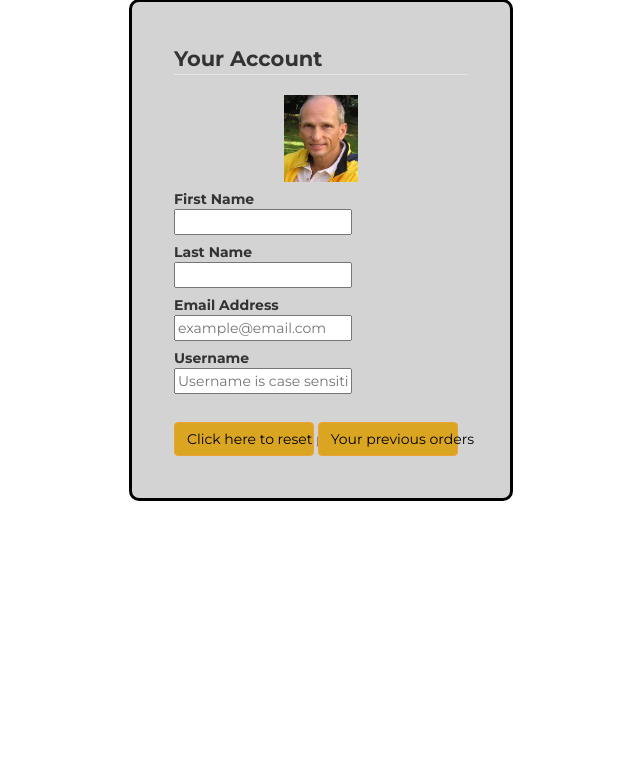
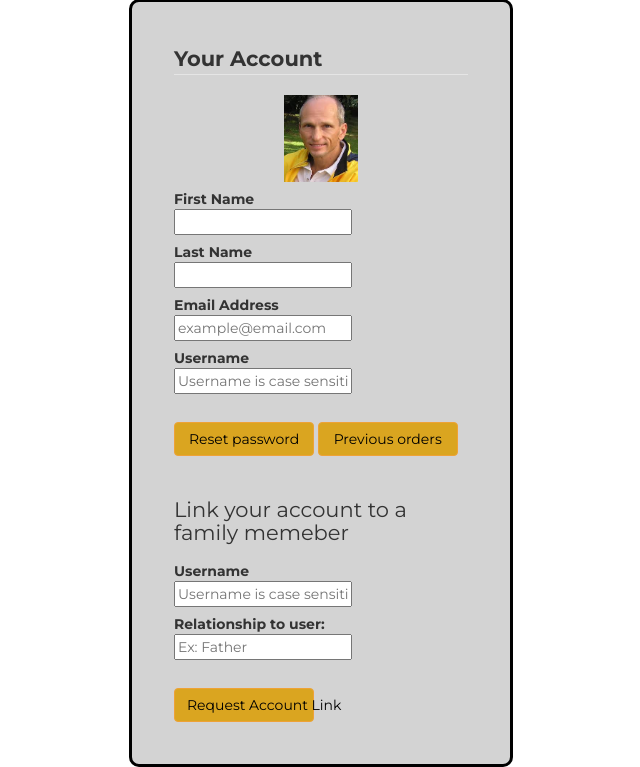
Before and after one commit to shalushivhare/Colorblind, a PHP site: page /accountsettings.html in a window 1280 px wide. Shown: the part 408-1175 px from the top of the page, without its empty margins (319-959 px from the left). Before the commit the page ends 909 px from the top, so only its background shows below. Run offline with PHP 8.4, Linux system fonts and the light colour scheme; some libraries are stand-ins or nearby versions.

Commit message:
account settings progress

```diff
--- a/accountsettings.html
+++ b/accountsettings.html
@@ -79,10 +79,34 @@
 
           <div class="control-group">
             <div class="controls">
-              <button class="btn btn-warning">Click here to reset password</button>
-              <button class="btn btn-warning">Your previous orders</button>
+              <button class="btn btn-warning">Reset password</button>
+              <button class="btn btn-warning">Previous orders</button>
+            </div>
+
+          <div class="ACh2">
+              <h2>Link your account to a family memeber</h2>
             </div>
           </div>
+
+          <div class="control-group">
+            <label class="control-label"  for="username">Username</label>
+            <div class="controls">
+              <input type="text" id="username" name="username" placeholder="Username is case sensitive" class="input-xlarge">
+            </div>
+          </div>
+
+          <div class="control-group">
+            <label class ="control-label" for="Relationship">Relationship to user:</label>
+              <div class="controls">
+                <input type="text" id="Relationship" name="Relationship" placeholder="Ex: Father" class="input-xlarge">
+              </div>
+          </div>
+
+          <div class="control-group">
+            <div class="controls">
+              <button class="btn btn-warning">Request Account Link</button>
+            </div>
+
         </fieldset>
     </form>
     <script src="https://ajax.googleapis.com/ajax/libs/jquery/1.12.4/jquery.min.js"></script>
--- a/main.css
+++ b/main.css
@@ -230,3 +230,8 @@ section.analyst {
     font-style: italic;
     text-decoration: underline;
 }
+
+.ACh2 h2 {
+    font-size: 1.5em;
+    margin-top: 2em;
+}
```
